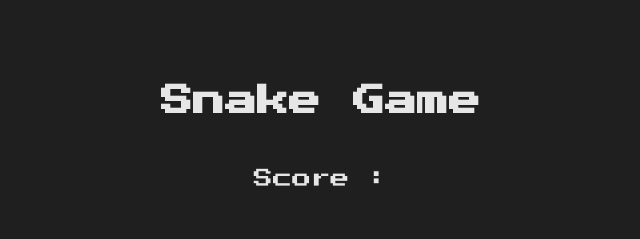
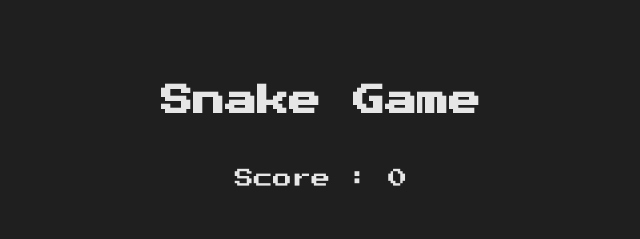
Before and after one commit to RickHalmoguera/snake-game, a plain HTML site: page index.html in a window 1280 px wide. Shown: the top 239 px of the page, without its empty margins (319-959 px from the left). Drawn offline with nearby package versions, Linux system fonts and the light colour scheme.

Commit message:
Update index.html

```diff
--- a/index.html
+++ b/index.html
@@ -10,7 +10,7 @@
 </head>
 <body>
     <h1>Snake Game</h1>
-    <p> Score : <span id="score"></span></p>
+    <p> Score : <span id="score">0</span></p>
     <p id="winLoseText"></p>
     <button class="nes-btn" id="StartBtn">Start / Reload</button>
     <section class="grid-container" id="gridContainer"></section>
```
